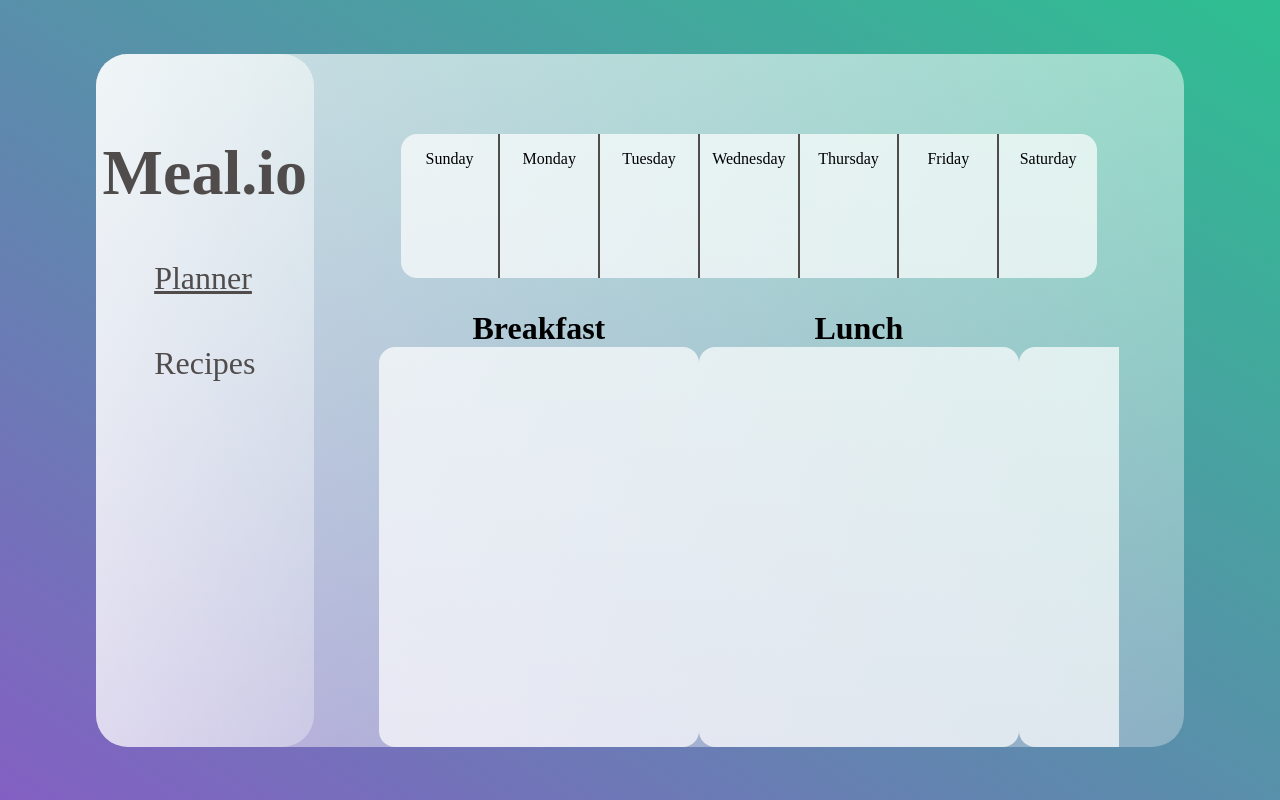
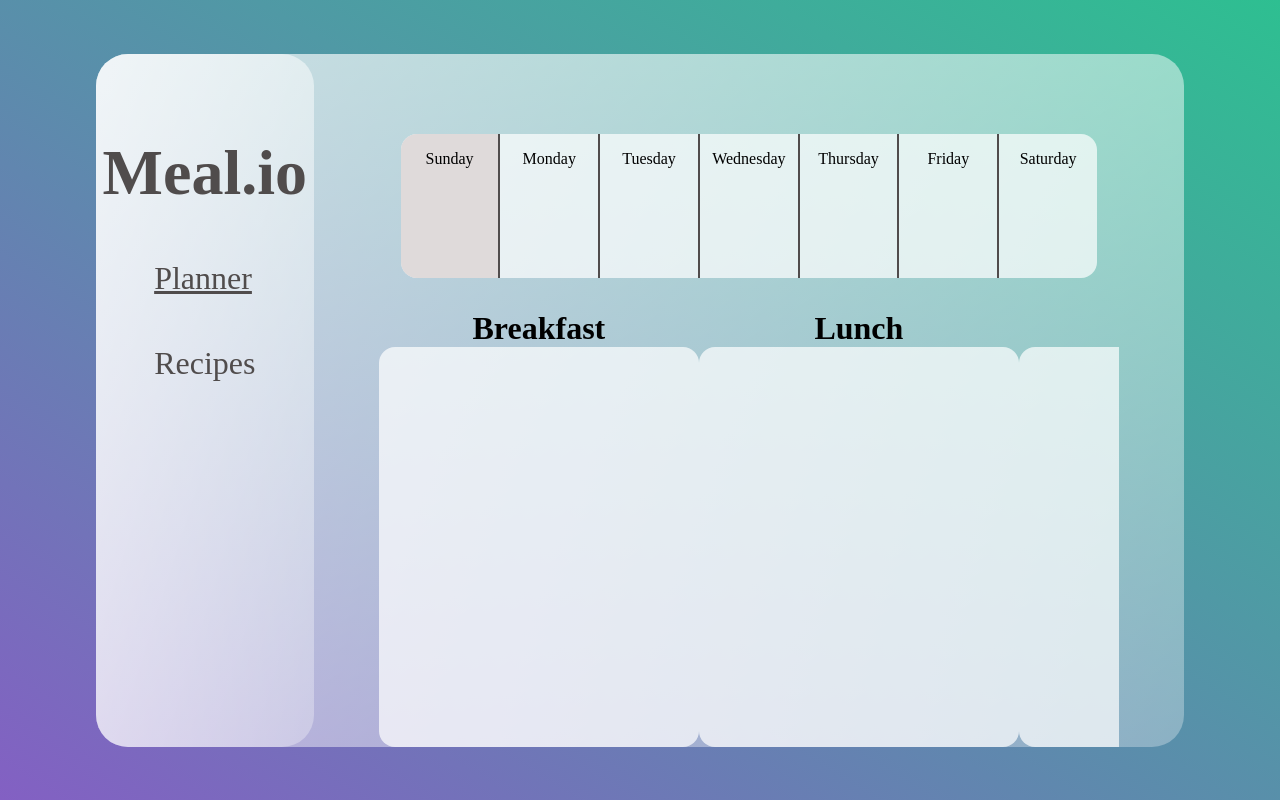
Before and after one commit to vamazzuca/meal.io, a React (Create React App) app: page /planner in a window 1280 px wide. Built offline with nearby package versions, Linux system fonts and the light colour scheme.

Commit message:
Added Render Meals for clicking on Days Toolbar

```diff
--- a/src/components/Day.js
+++ b/src/components/Day.js
@@ -1,12 +1,12 @@
 import Meal from "./Meal"
 
 
-export default function Day(props) {
+export default function Day({index, state}) {
     return (
-        <div className="meals">
-            <Meal mealName = "Breakfast"/>
-            <Meal mealName = "Lunch"/>
-            <Meal mealName = "Dinner"/>
+        <div className={state === index ? "meals-active" : "meals-inactive"}>
+            <Meal mealName={"Breakfast"}/>
+            <Meal mealName = {"Lunch"}/>
+            <Meal mealName = {"Dinner"}/>
         </div>
     )
 }
--- a/src/css/styles.css
+++ b/src/css/styles.css
@@ -94,6 +94,9 @@
     overflow: hidden;
 
 }
+.active-day{
+    background: rgb(223, 218, 218);
+}
 
 .day:hover{
     background: rgb(223, 218, 218);
@@ -104,8 +107,11 @@
 
 }
 
+.meals-inactive{
+    display: none;
+}
 
-.meals{
+.meals-active{
     margin-top: 2rem;
     display: flex;
     width: 85%;
--- a/src/pages/planner.js
+++ b/src/pages/planner.js
@@ -4,7 +4,7 @@ import Day from "../components/Day"
 
 export default function Planner() {
 
-    const [toggleState, setToggleState] = useState(1);
+    const [toggleState, setToggleState] = useState(0);
 
     const toggleTab = (index) => {
         setToggleState(index);
@@ -23,13 +23,12 @@ export default function Planner() {
 
             <div className="content">
 
-
                 <div className="week">
-                    {daysArr.map(day => (<DaySelector dayName={day.dayName} key={day.key} state={toggleState} callback={toggleTab} />))}
+                    {daysArr.map((day, index) => (<DaySelector index={index} dayName={day.dayName} key={day.key} state={toggleState} callback={toggleTab} />))}
                 </div>
 
 
-                <Day />
+                {daysArr.map((day, index) => (<Day index={index} state={toggleState} key={day.key} />))}
 
             </div>
         </div>
@@ -37,13 +36,11 @@ export default function Planner() {
 }
 
 
-function DaySelector(props) {
-
+function DaySelector({index, dayName, state, callback}) {
 
 
     return (
-
-        <div className="day">{props.dayName}</div>
+        <div className={state === index ? "day active-day" : "day"} onClick={() => callback(index)}>{dayName}</div>
 
     )
 
```
